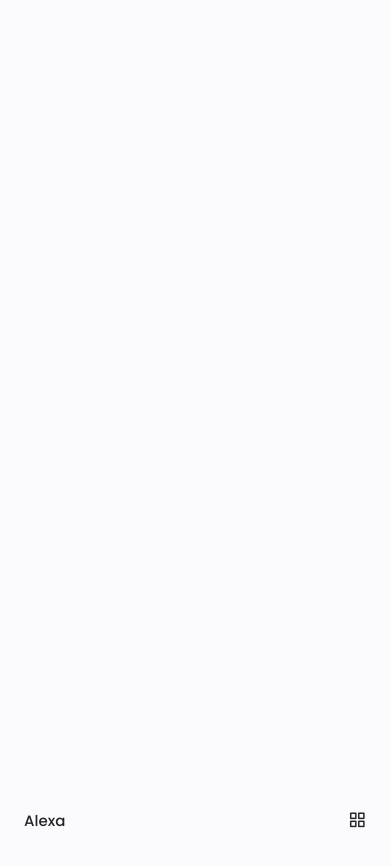
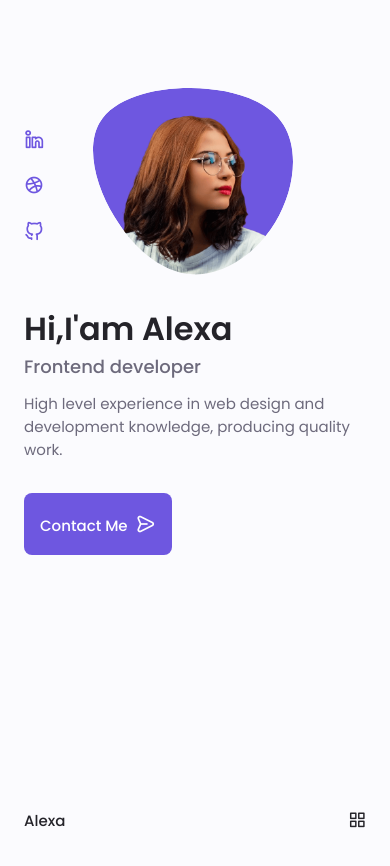
Before and after one commit to jubair-k/portfilo, a plain HTML site: page index.html in a window 390 px wide. Shown: the top 866 px of the page. Drawn offline with nearby package versions, Linux system fonts and the light colour scheme.

Commit message:
home page in mobile

```diff
--- a/assets/css/styles.css
+++ b/assets/css/styles.css
@@ -237,10 +237,113 @@ img{
 
 
 /*==================== HOME ====================*/
+.home__container{
+    gap: 1rem;
+}
+
+.home__content{
+    grid-template-columns: .5fr 3fr;
+    padding-top: 3.5rem;
+    align-items: center;
+}
+
+.home__social{
+    display: grid;
+    grid-template-columns: max-content;
+    row-gap: 1rem;
+}
+
+.home__social-icon{
+    font-size: 1.25rem;
+    color: var(--first-color);
+}
+
+.home__social-icon:hover{
+    color: var(--first-color-alt);
+}
+
+.home__blob{
+    width: 200px;
+    fill: var(--first-color);
+}
+
+.home__blob-img{
+    width: 170px;
+}
+
+.home__data{
+    grid-column: 1/3;
+}
+
+.home__title{
+    font-size: var(--big-font-size);
+}
+
+.home__subtitle{
+    font-size: var(--h3-font-size);
+    color: var(--text-color);
+    font-weight: var(--font-medium);
+    margin-bottom: var(--mb-0-75);
+}
+
+.home__description{
+    margin-bottom: var(--mb-2);
+}
+
+.home__scroll{
+    display: none;
+}
+
+.home__scroll-button{
+    color: var(--first-color);
+    transition: .3s;
+}
+
+.home__scroll-button:hover{
+    transform: translateY(.25rem);
+}
+
+.home__scroll-mouse{
+    font-size: 2rem;
+}
+
+.home__scroll-name{
+    font-size: var(--small-font-size);
+    color: var(--title-color);
+    font-weight: var(--font-medium);
+    margin-right: var(--mb-0-25);
+}
+
+.home__scroll-arrow{
+    font-size: 1.25rem;
+}
+
 
 
 /*==================== BUTTONS ====================*/
+.button{
+    display: inline-block;
+    background-color: var(--first-color);
+    color: #FFF;
+    padding: 1rem;
+    border-radius: .5rem;
+    font-weight: var(--font-medium);
+}
 
+.button:hover{
+    background-color: var(--first-color-alt);
+}
+
+.button__icon{
+    font-size: 1.25rem;
+    margin-left: var(--mb-0-5);
+    transition: .3s;
+}
+
+.button--flex{
+    display: inline-block;
+    align-items: center;
+}
 
 /*==================== ABOUT ====================*/
 
--- a/index.html
+++ b/index.html
@@ -69,7 +69,57 @@
         <main class="main">
             <!--==================== HOME ====================-->
             <section class="home section" id="home">
+                <div class="home__container container grid">
+                    <div class="home__content grid">
+                        <div class="home__social">
+                            <a href="https://www.linkedin.com/" target="_blank" class="home__social-icon">
+                                <i class="uil uil-linkedin-alt"></i>
+                            </a>
+                            <a href="https://dribbble.com/" target="_blank" class="home__social-icon">
+                                <i class="uil uil-dribbble"></i>
+                            </a>
+                            <a href="https://github.com/" target="_blank" class="home__social-icon">
+                                <i class="uil uil-github-alt"></i>
+                            </a>
+                        </div>
 
+                        <div class="home__img">
+                            <svg class="home__blob" viewBox="0 0 200 187" xmlns="http://www.w3.org/2000/svg" xmlns:xlink="http://www.w3.org/1999/xlink">
+                                <mask id="mask0" mask-type="alpha">
+                                    <path d="M190.312 36.4879C206.582 62.1187 201.309 102.826 182.328 134.186C163.346 165.547
+                                    130.807 187.559 100.226 186.353C69.6454 185.297 41.0228 161.023 21.7403 129.362C2.45775
+                                    97.8511 -7.48481 59.1033 6.67581 34.5279C20.9871 10.1032 59.7028 -0.149132 97.9666
+                                    0.00163737C136.23 0.303176 174.193 10.857 190.312 36.4879Z"/>
+                                </mask>
+                                <g mask="url(#mask0)">
+                                    <path d="M190.312 36.4879C206.582 62.1187 201.309 102.826 182.328 134.186C163.346
+                                    165.547 130.807 187.559 100.226 186.353C69.6454 185.297 41.0228 161.023 21.7403
+                                    129.362C2.45775 97.8511 -7.48481 59.1033 6.67581 34.5279C20.9871 10.1032 59.7028
+                                    -0.149132 97.9666 0.00163737C136.23 0.303176 174.193 10.857 190.312 36.4879Z"/>
+
+                                    <image class="home__blob-img" x="12" y="18" xlink:href="assets/img/perfil.png"/>
+                                </g>
+                            </svg>
+                        </div>
+
+                        <div class="home__data">
+                            <h1 class="home__title">Hi,I'am Alexa</h1>
+                            <h3 class="home__subtitle">Frontend developer</h3>
+                            <p class="home__description">High level experience in web design and development knowledge, producing quality work.</p>
+                            <a href="#contact" class="button button--flex">
+                                Contact Me<i class="uil uil-message button__icon"></i>
+                            </a>
+                        </div>
+                    </div>
+
+                    <div class="home__scroll">
+                        <a href="#about" class="home__scroll-button button--flex">
+                            <i class="uil uil-mouse-alt home__scroll-mouse"></i>
+                            <span class="home__scroll-name">Scroll down</span>
+                            <i class="uil uil-arrow-down home__scroll-arrow"></i>
+                        </a>
+                    </div>
+                </div>
             </section>
 
             <!--==================== ABOUT ====================-->
```
